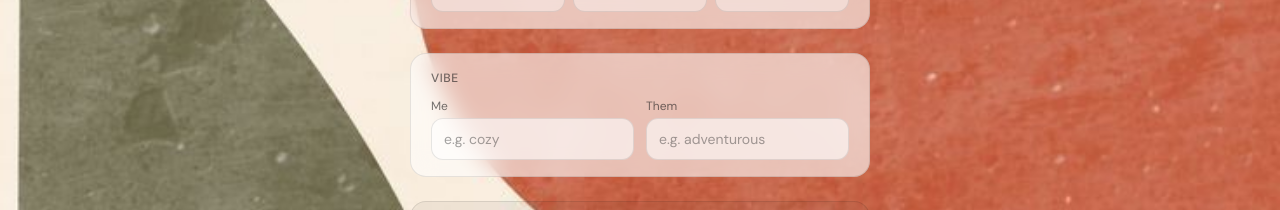
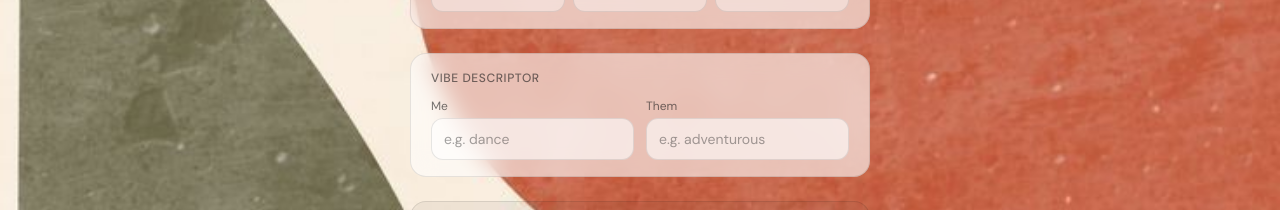
Before and after one commit to maygong/tonight, a Next.js app: page / in a window 1280 px wide. Shown: the part 499-709 px from the top of the page. Built offline with nearby package versions, Linux system fonts and the light colour scheme.

Commit message:
Refine layout and enhance Open Graph metadata with improved image attributes and better title handling

```diff
--- a/src/components/Phase1Input.tsx
+++ b/src/components/Phase1Input.tsx
@@ -67,7 +67,7 @@ export function Phase1Input({ onShuffle }: { onShuffle: (c: Combo) => void }) {
 
       {/* Vibe descriptors */}
       <section className={PANEL_CLASS}>
-        <p className="text-xs font-medium text-ink/60 uppercase tracking-wider mb-3">Vibe</p>
+        <p className="text-xs font-medium text-ink/60 uppercase tracking-wider mb-3">Vibe Descriptor</p>
         <div className="grid grid-cols-2 gap-3">
           <label className="block">
             <span className="text-xs text-ink/60 block mb-1">Me</span>
@@ -76,7 +76,7 @@ export function Phase1Input({ onShuffle }: { onShuffle: (c: Combo) => void }) {
               maxLength={20}
               value={me}
               onChange={(e) => setMe(e.target.value)}
-              placeholder="e.g. cozy"
+              placeholder="e.g. dance"
               className="w-full rounded-xl border border-ink/10 bg-white/60 px-3 py-2.5 text-sm placeholder:text-ink/40 focus:outline-none focus:ring-2 focus:ring-ink/20 focus:border-ink/20"
             />
           </label>
```
Also changed, not shown: 2 other files (tests, documents, lock files or other folders).
